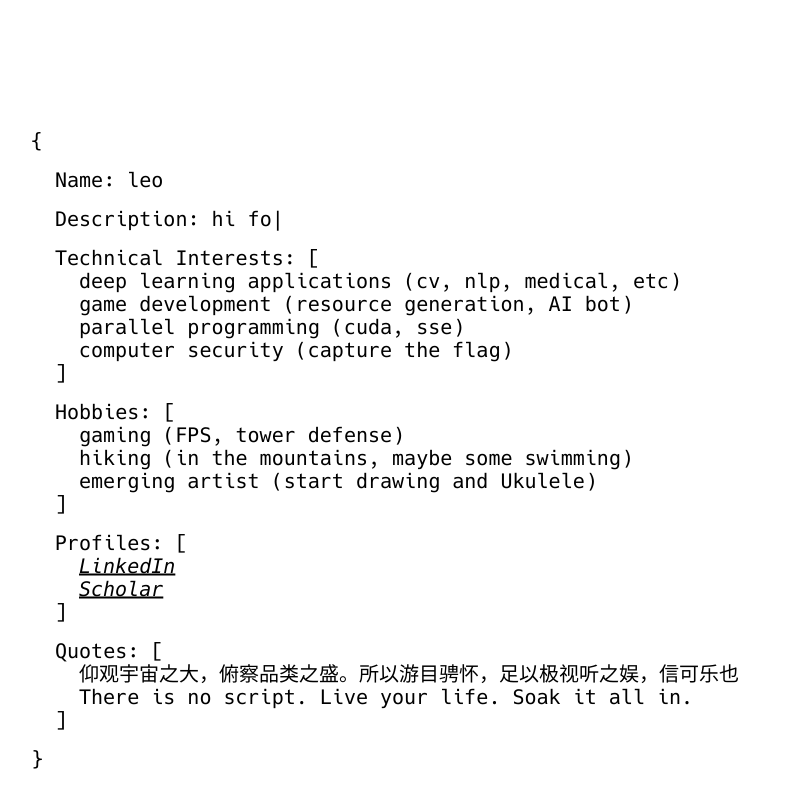
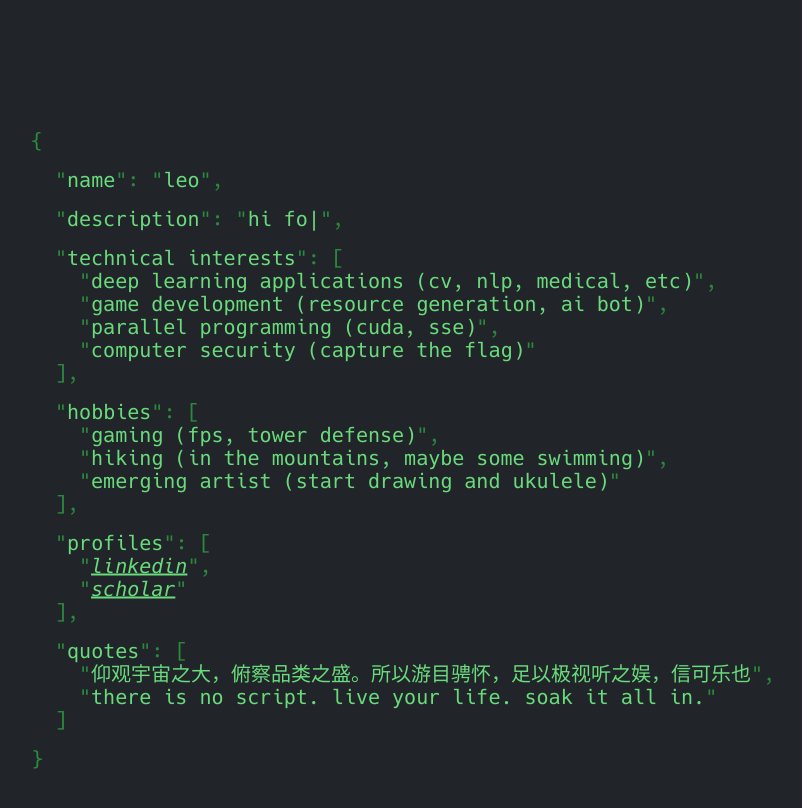
Before and after one commit to liaocs2008/liaocs2008.github.io, a Jekyll site: the page built from index.md, in a window 1280 px wide. Shown: the top 808 px of the page, without its empty margins (97-899 px from the left). Built offline with Jekyll 4.4.1, drawn with Linux system fonts in a browser that asks for light colours; part of the change alters nothing that is shown.

Commit message:
add color config

```diff
--- a/_config.yml
+++ b/_config.yml
@@ -3,7 +3,17 @@ description: Jekyll microtheme that looks like JSON
 baseurl: ""
 url: https://liaocs2008.github.io
 
+#theme: hacked-jekyll # for local test
 remote_theme: hacked-jekyll
+
+lowercase: true
+color_bg: var(--oc-gray-9)
+color_punct: var(--oc-green-9)
+color_keyval: var(--oc-green-4)
+color_hover: var(--oc-green-5)
+show_quotes: true
+show_commas: true
+target: "_self"
 
 exclude:
   - LICENSE
```
